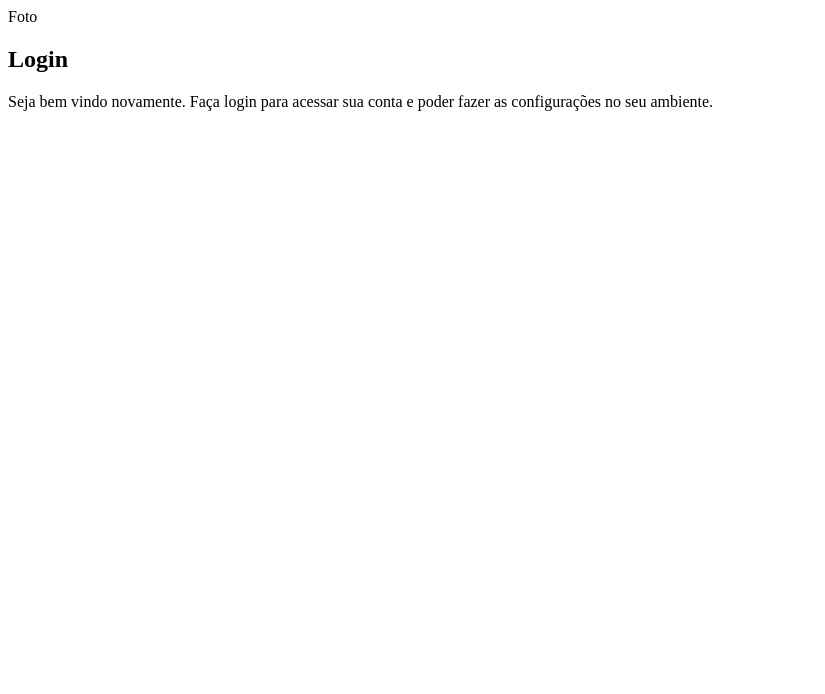
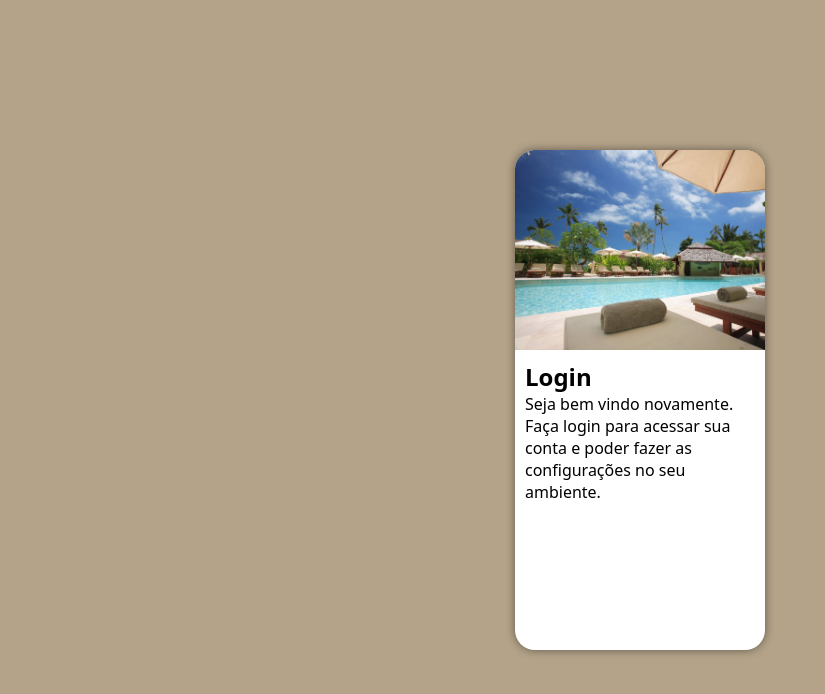
Before and after one commit to gabriel-almarques/projeto-login, a plain HTML site: page index.html in a window 1280 px wide. Shown: the whole page, without its empty margins (0-825 px from the left). Drawn offline with Linux system fonts and the light colour scheme.

Commit message:
Construção do projeto-login

```diff
--- a/estilos/style.css
+++ b/estilos/style.css
@@ -7,3 +7,48 @@
     Areia escuro: #B4A389
     Azul claro: #5B8EC7
 */
+
+* {
+    font-family: system-ui, -apple-system, BlinkMacSystemFont, 'Segoe UI', Roboto, Oxygen, Ubuntu, Cantarell, 'Open Sans', 'Helvetica Neue', sans-serif;
+    padding: 0px;
+    margin: 0px;
+    box-sizing: border-box;
+}
+
+body, html {
+    background-color: #B4A389;
+    height: 100vh;
+    width: 100vw;
+}
+
+main {
+    position: relative;
+    height: 100vh;
+    width: 100vw;
+}
+
+section#login {
+    position: absolute;
+    top: 50%;
+    left: 50%;
+    transform: translate(-50%, -50%);
+    overflow: hidden;
+
+    background-color: white;
+    width: 250px;
+    height: 500px;
+    border-radius: 20px;
+    box-shadow: 0px 0px 10px rgba(0, 0, 0, 0.466);
+}
+
+section#login > div#imagem {
+    display: block;
+    background: #B4A389 url(../imagens/resort.jpg);
+    height: 200px;
+    background-size: cover;
+}
+
+section#login > div#formulario {
+    display: block;
+    padding: 10px;
+}
--- a/index.html
+++ b/index.html
@@ -10,7 +10,7 @@
     <main>
         <section id="login">
             <div id="imagem">
-                Foto
+
             </div>
             <div id="formulario">
                 <h1>Login</h1>
```
